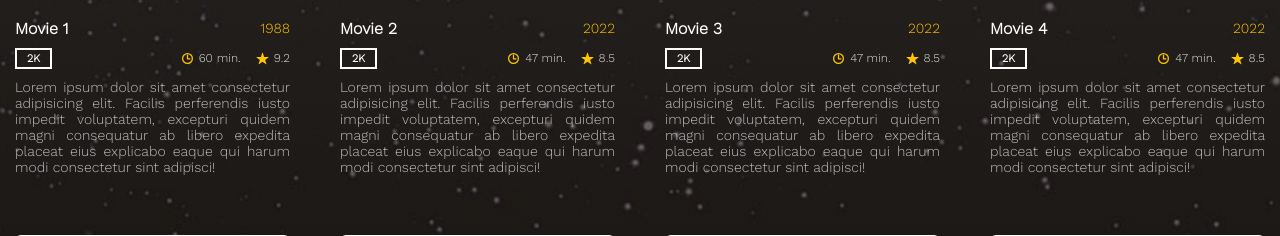
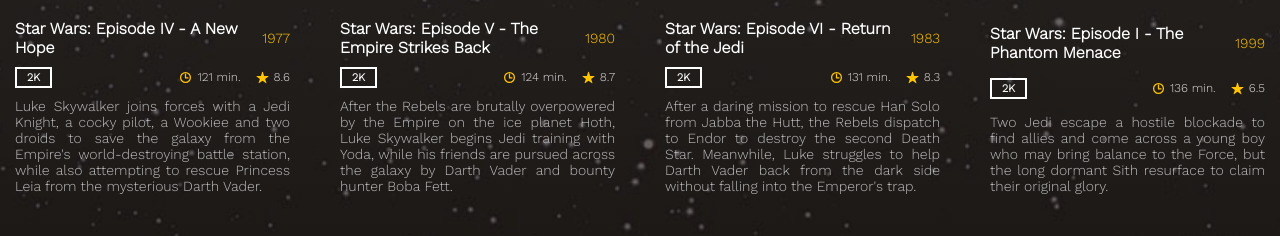
Before and after one commit to kymavic/starwars-project, a PHP site: page /pages/movies.php in a window 1280 px wide. Shown: the part 667-903 px from the top of the page. Run offline with PHP 8.4, Linux system fonts and the light colour scheme.

Commit message:
Movies mock page updated

```diff
--- a/pages/movies.php
+++ b/pages/movies.php
@@ -26,315 +26,241 @@ if($dbConnect) echo '<!-- Connection Stablished -->';
       <!--main Content-->
       <section class="movies">
         <div class="container">
-          <h2 class="h2 section-title">Best Star Wars Movies</h2>
+          <h2 class="h2 section-title">Movies</h2>
 
           <ul class="movies-list">
-
-
           <li>
   <div class="movie-card">
-
     <a href="../pages/movie-details.php?id=1">
       <figure class="card-banner">
-                    <img src="../images/moviex.jpg" alt="Movie 1">
+        <img src="https://m.media-amazon.com/images/M/MV5BOTA5NjhiOTAtZWM0ZC00MWNhLThiMzEtZDFkOTk2OTU1ZDJkXkEyXkFqcGdeQXVyMTA4NDI1NTQx._V1_FMjpg_UY720_.jpg" alt="Star Wars: Episode IV - A New Hope">
       </figure>
     </a>
-
     <div class="title-wrapper">
       <a href="#">
-                    <h3 class="card-title">Movie 1</h3>
+        <h3 class="card-title">Star Wars: Episode IV - A New Hope</h3>
       </a>
-
-                  <time datetime="1988">1988</time>
+      <time datetime="1977">1977</time>
     </div>
-
     <div class="card-meta">
       <div class="badge badge-outline">2K</div>
-
       <div class="duration">
         <ion-icon name="time-outline"></ion-icon>
-
-                    <time datetime="PT60M">60 min.</time>
+        <time datetime="PT121M">121 min.</time>
       </div>
-
       <div class="rating">
         <ion-icon name="star"></ion-icon>
-
-                    <data>9.2</data>
+        <data>8.6</data>
       </div>
     </div>
     <p class="movie-description">
-                  Lorem ipsum dolor sit amet consectetur adipisicing elit. Facilis perferendis iusto impedit voluptatem, excepturi quidem magni consequatur ab libero expedita placeat eius explicabo eaque qui harum modi consectetur sint adipisci!
+      Luke Skywalker joins forces with a Jedi Knight, a cocky pilot, a Wookiee and two droids to save the galaxy from the Empire's world-destroying battle station, while also attempting to rescue Princess Leia from the mysterious Darth Vader.
     </p>
   </div>
 </li>
-
 <li>
   <div class="movie-card">
-
-                <a href="../pages/movie-details.php?id=2">
+    <a href="../pages/movie-details.php?id=1">
       <figure class="card-banner">
-                    <img src="../images/moviex.jpg" alt="Movie 2">
+        <img src="https://m.media-amazon.com/images/M/MV5BYmU1NDRjNDgtMzhiMi00NjZmLTg5NGItZDNiZjU5NTU4OTE0XkEyXkFqcGdeQXVyNzkwMjQ5NzM@._V1_FMjpg_UY720_.jpg" alt="Star Wars: Episode V - The Empire Strikes Back">
       </figure>
     </a>
-
     <div class="title-wrapper">
       <a href="#">
-                    <h3 class="card-title">Movie 2</h3>
+        <h3 class="card-title">Star Wars: Episode V - The Empire Strikes Back</h3>
       </a>
-
-                  <time datetime="2022">2022</time>
+      <time datetime="1980">1980</time>
     </div>
-
     <div class="card-meta">
       <div class="badge badge-outline">2K</div>
-
       <div class="duration">
         <ion-icon name="time-outline"></ion-icon>
-
-                    <time datetime="PT47M">47 min.</time>
+        <time datetime="PT124M">124 min.</time>
       </div>
-
       <div class="rating">
         <ion-icon name="star"></ion-icon>
-
-                    <data>8.5</data>
+        <data>8.7</data>
       </div>
     </div>
     <p class="movie-description">
-                  Lorem ipsum dolor sit amet consectetur adipisicing elit. Facilis perferendis iusto impedit voluptatem, excepturi quidem magni consequatur ab libero expedita placeat eius explicabo eaque qui harum modi consectetur sint adipisci!
+      After the Rebels are brutally overpowered by the Empire on the ice planet Hoth, Luke Skywalker begins Jedi training with Yoda, while his friends are pursued across the galaxy by Darth Vader and bounty hunter Boba Fett.
     </p>
   </div>
 </li>
-
 <li>
   <div class="movie-card">
-
-                <a href="../pages/movie-details.php?id=3">
+    <a href="../pages/movie-details.php?id=1">
       <figure class="card-banner">
-                    <img src="../images/moviex.jpg" alt="Movie 3">
+        <img src="https://m.media-amazon.com/images/M/MV5BOWZlMjFiYzgtMTUzNC00Y2IzLTk1NTMtZmNhMTczNTk0ODk1XkEyXkFqcGdeQXVyNTAyODkwOQ@@._V1_QL75_UX380_CR0,13,380,562_.jpg" alt="Star Wars: Episode VI - Return of the Jedi">
       </figure>
     </a>
-
     <div class="title-wrapper">
       <a href="#">
-                    <h3 class="card-title">Movie 3</h3>
+        <h3 class="card-title">Star Wars: Episode VI - Return of the Jedi</h3>
       </a>
-
-                  <time datetime="2022">2022</time>
+      <time datetime="1983">1983</time>
     </div>
-
     <div class="card-meta">
       <div class="badge badge-outline">2K</div>
-
       <div class="duration">
         <ion-icon name="time-outline"></ion-icon>
-
-                    <time datetime="PT47M">47 min.</time>
+        <time datetime="PT131M">131 min.</time>
       </div>
-
       <div class="rating">
         <ion-icon name="star"></ion-icon>
-
-                    <data>8.5</data>
+        <data>8.3</data>
       </div>
     </div>
     <p class="movie-description">
-                  Lorem ipsum dolor sit amet consectetur adipisicing elit. Facilis perferendis iusto impedit voluptatem, excepturi quidem magni consequatur ab libero expedita placeat eius explicabo eaque qui harum modi consectetur sint adipisci!
+      After a daring mission to rescue Han Solo from Jabba the Hutt, the Rebels dispatch to Endor to destroy the second Death Star. Meanwhile, Luke struggles to help Darth Vader back from the dark side without falling into the Emperor's trap.
     </p>
   </div>
 </li>
-
 <li>
   <div class="movie-card">
-
-                <a href="../pages/movie-details.php?id=4">
+    <a href="../pages/movie-details.php?id=1">
       <figure class="card-banner">
-                    <img src="../images/moviex.jpg" alt="Movie 4">
+        <img src="https://m.media-amazon.com/images/M/MV5BYTRhNjcwNWQtMGJmMi00NmQyLWE2YzItODVmMTdjNWI0ZDA2XkEyXkFqcGdeQXVyNTAyODkwOQ@@._V1_QL75_UX380_CR0,4,380,562_.jpg" alt="Star Wars: Episode I - The Phantom Menace">
       </figure>
     </a>
-
     <div class="title-wrapper">
       <a href="#">
-                    <h3 class="card-title">Movie 4</h3>
+        <h3 class="card-title">Star Wars: Episode I - The Phantom Menace</h3>
       </a>
-
-                  <time datetime="2022">2022</time>
+      <time datetime="1999">1999</time>
     </div>
-
     <div class="card-meta">
       <div class="badge badge-outline">2K</div>
-
       <div class="duration">
         <ion-icon name="time-outline"></ion-icon>
-
-                    <time datetime="PT47M">47 min.</time>
+        <time datetime="PT136M">136 min.</time>
       </div>
-
       <div class="rating">
         <ion-icon name="star"></ion-icon>
-
-                    <data>8.5</data>
+        <data>6.5</data>
       </div>
     </div>
     <p class="movie-description">
-                  Lorem ipsum dolor sit amet consectetur adipisicing elit. Facilis perferendis iusto impedit voluptatem, excepturi quidem magni consequatur ab libero expedita placeat eius explicabo eaque qui harum modi consectetur sint adipisci!
+      Two Jedi escape a hostile blockade to find allies and come across a young boy who may bring balance to the Force, but the long dormant Sith resurface to claim their original glory.
     </p>
   </div>
 </li>
-
 <li>
   <div class="movie-card">
-
-                <a href="../pages/movie-details.php?id=5">
+    <a href="../pages/movie-details.php?id=1">
       <figure class="card-banner">
-                    <img src="../images/moviex.jpg" alt="Movie 5">
+        <img src="https://m.media-amazon.com/images/M/MV5BMDAzM2M0Y2UtZjRmZi00MzVlLTg4MjEtOTE3NzU5ZDVlMTU5XkEyXkFqcGdeQXVyNDUyOTg3Njg@._V1_QL75_UX380_CR0,7,380,562_.jpg" alt="Star Wars: Episode II - Attack of the Clones">
       </figure>
     </a>
-
     <div class="title-wrapper">
       <a href="#">
-                    <h3 class="card-title">Movie 5</h3>
+        <h3 class="card-title">Star Wars: Episode II - Attack of the Clones</h3>
       </a>
-
-                  <time datetime="2022">2022</time>
+      <time datetime="2002">2002</time>
     </div>
-
     <div class="card-meta">
       <div class="badge badge-outline">2K</div>
-
       <div class="duration">
         <ion-icon name="time-outline"></ion-icon>
-
-                    <time datetime="PT47M">47 min.</time>
+        <time datetime="PT142M">142 min.</time>
       </div>
-
       <div class="rating">
         <ion-icon name="star"></ion-icon>
-
-                    <data>8.5</data>
+        <data>6.6</data>
       </div>
     </div>
     <p class="movie-description">
-                  Lorem ipsum dolor sit amet consectetur adipisicing elit. Facilis perferendis iusto impedit voluptatem, excepturi quidem magni consequatur ab libero expedita placeat eius explicabo eaque qui harum modi consectetur sint adipisci!
+      Ten years after initially meeting, Anakin Skywalker shares a forbidden romance with Padmé Amidala, while Obi-Wan Kenobi investigates an assassination attempt on the senator and discovers a secret clone army crafted for the Jedi.
     </p>
   </div>
 </li>
-
 <li>
   <div class="movie-card">
-
-                <a href="../pages/movie-details.php?id=6">
+    <a href="../pages/movie-details.php?id=1">
       <figure class="card-banner">
-                    <img src="../images/moviex.jpg" alt="Movie 6">
+        <img src="https://m.media-amazon.com/images/M/MV5BNTc4MTc3NTQ5OF5BMl5BanBnXkFtZTcwOTg0NjI4NA@@._V1_QL75_UY562_CR21,0,380,562_.jpg" alt="Star Wars: Episode III - Revenge of the Sith">
       </figure>
     </a>
-
     <div class="title-wrapper">
       <a href="#">
-                    <h3 class="card-title">Movie 6</h3>
+        <h3 class="card-title">Star Wars: Episode III - Revenge of the Sith</h3>
       </a>
-
-                  <time datetime="2022">2022</time>
+      <time datetime="2005">2005</time>
     </div>
-
     <div class="card-meta">
       <div class="badge badge-outline">2K</div>
-
       <div class="duration">
         <ion-icon name="time-outline"></ion-icon>
-
-                    <time datetime="PT47M">47 min.</time>
+        <time datetime="PT140M">140 min.</time>
       </div>
-
       <div class="rating">
         <ion-icon name="star"></ion-icon>
-
-                    <data>8.5</data>
+        <data>7.6</data>
       </div>
     </div>
     <p class="movie-description">
-                  Lorem ipsum dolor sit amet consectetur adipisicing elit. Facilis perferendis iusto impedit voluptatem, excepturi quidem magni consequatur ab libero expedita placeat eius explicabo eaque qui harum modi consectetur sint adipisci!
+      Three years into the Clone Wars, the Jedi rescue Palpatine from Count Dooku. As Obi-Wan pursues a new threat, Anakin acts as a double agent between the Jedi Council and Palpatine and is lured into a sinister plan to rule the galaxy.
     </p>
   </div>
 </li>
-
 <li>
   <div class="movie-card">
-
-                <a href="../pages/movie-details.php?id=7">
+    <a href="../pages/movie-details.php?id=1">
       <figure class="card-banner">
-                    <img src="../images/moviex.jpg" alt="Movie 7">
+        <img src="https://m.media-amazon.com/images/M/MV5BOTAzODEzNDAzMl5BMl5BanBnXkFtZTgwMDU1MTgzNzE@._V1_QL75_UY562_CR1,0,380,562_.jpg" alt="Star Wars: Episode VII - The Force Awakens">
       </figure>
     </a>
-
     <div class="title-wrapper">
       <a href="#">
-                    <h3 class="card-title">Movie 7</h3>
+        <h3 class="card-title">Star Wars: Episode VII - The Force Awakens</h3>
       </a>
-
-                  <time datetime="2022">2022</time>
+      <time datetime="2015">2015</time>
     </div>
-
     <div class="card-meta">
       <div class="badge badge-outline">2K</div>
-
       <div class="duration">
         <ion-icon name="time-outline"></ion-icon>
-
-                    <time datetime="PT47M">47 min.</time>
+        <time datetime="PT138M">138 min.</time>
       </div>
-
       <div class="rating">
         <ion-icon name="star"></ion-icon>
-
-                    <data>8.5</data>
+        <data>7.8</data>
       </div>
     </div>
     <p class="movie-description">
-                  Lorem ipsum dolor sit amet consectetur adipisicing elit. Facilis perferendis iusto impedit voluptatem, excepturi quidem magni consequatur ab libero expedita placeat eius explicabo eaque qui harum modi consectetur sint adipisci!
+      As a new threat to the galaxy rises, Rey, a desert scavenger, and Finn, an ex-stormtrooper, must join Han Solo and Chewbacca to search for the one hope of restoring peace.
     </p>
   </div>
 </li>
-
 <li>
   <div class="movie-card">
-
-                <a href="../pages/movie-details.php?id=8">
+    <a href="../pages/movie-details.php?id=1">
       <figure class="card-banner">
-                    <img src="../images/moviex.jpg" alt="Movie 8">
+        <img src="https://m.media-amazon.com/images/M/MV5BMjQ1MzcxNjg4N15BMl5BanBnXkFtZTgwNzgwMjY4MzI@._V1_QL75_UX380_CR0,0,380,562_.jpg" alt="Star Wars: Episode VIII - The Last Jedi">
       </figure>
     </a>
-
     <div class="title-wrapper">
       <a href="#">
-                    <h3 class="card-title">Movie 8</h3>
+        <h3 class="card-title">Star Wars: Episode VIII - The Last Jedi</h3>
       </a>
-
-                  <time datetime="2022">2022</time>
+      <time datetime="2017">2017</time>
     </div>
-
     <div class="card-meta">
       <div class="badge badge-outline">2K</div>
-
       <div class="duration">
         <ion-icon name="time-outline"></ion-icon>
-
-                    <time datetime="PT47M">47 min.</time>
+        <time datetime="PT152M">152 min.</time>
       </div>
-
       <div class="rating">
         <ion-icon name="star"></ion-icon>
-
-                    <data>8.5</data>
+        <data>6.9</data>
       </div>
     </div>
     <p class="movie-description">
-                  Lorem ipsum dolor sit amet consectetur adipisicing elit. Facilis perferendis iusto impedit voluptatem, excepturi quidem magni consequatur ab libero expedita placeat eius explicabo eaque qui harum modi consectetur sint adipisci!
+      The Star Wars saga continues as new heroes and galactic legends go on an epic adventure, unlocking mysteries of the Force and shocking revelations of the past.
     </p>
   </div>
 </li>
-
         </ul>
 
         </div>
```
Lines whose indentation alone changed are shown as unchanged.
